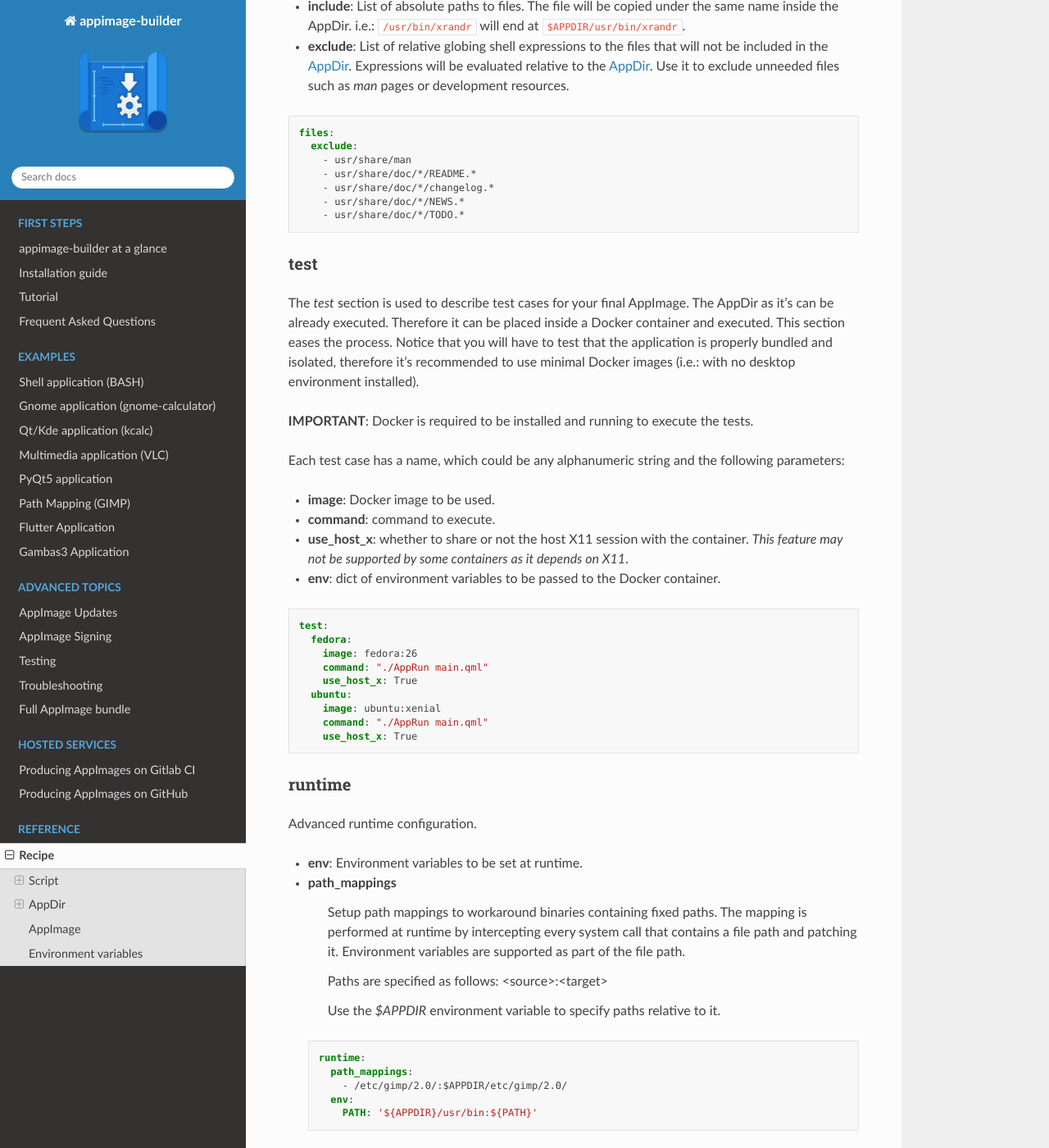
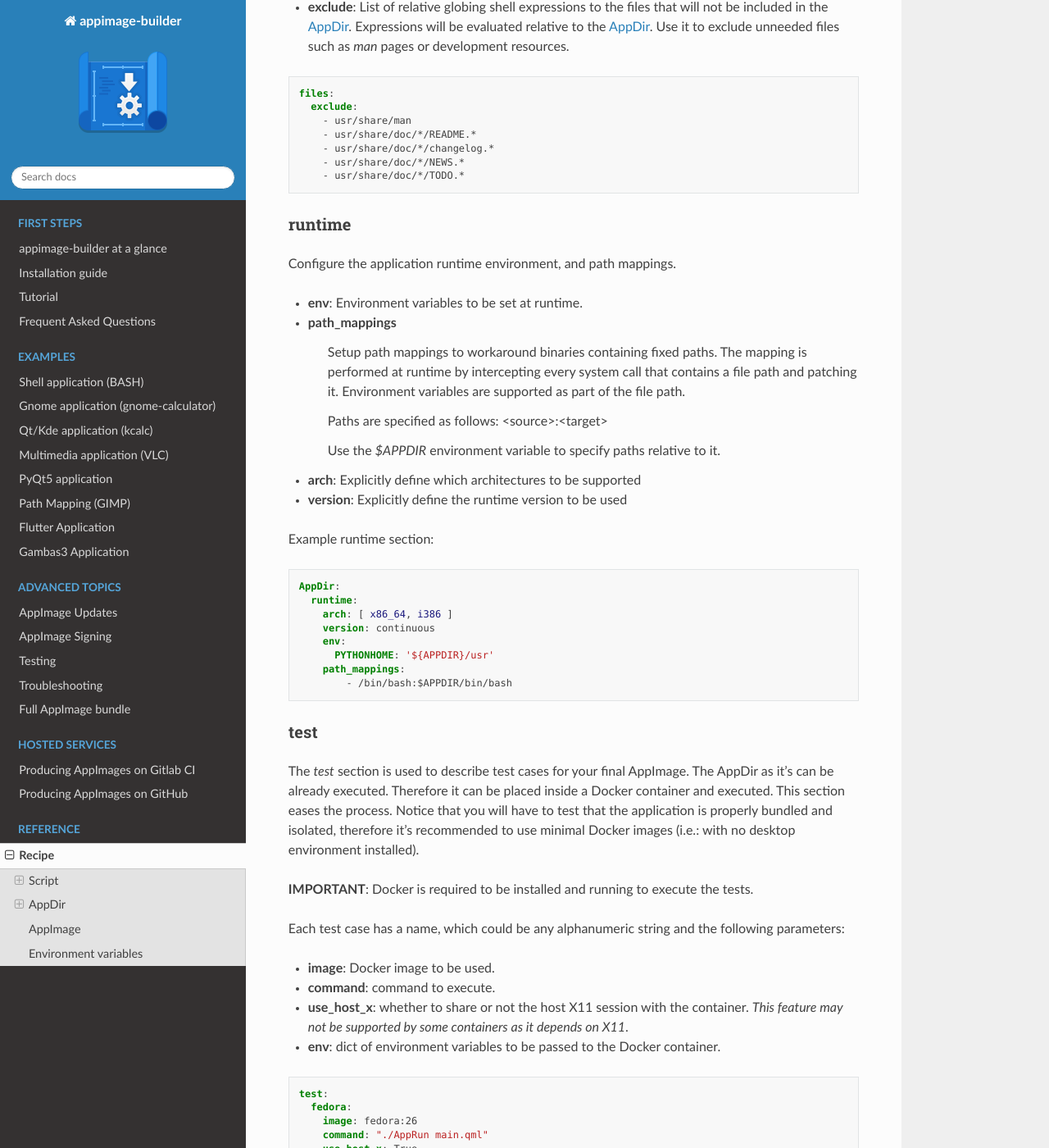
Before and after one commit to AppImageCrafters/appimage-builder-docs, a Sphinx documentation site: the page built from source/reference/recipe.rst, in a window 1280 px wide and 1400 px high, scrolled down 3743 px. Shown: the whole window at 82% size. Built offline with Sphinx 7.4.7 and the Read the Docs theme 2.0.0, drawn with Linux system fonts in a browser that asks for light colours.

Commit message:
Update runtime section doc

```diff
--- a/source/reference/recipe.rst
+++ b/source/reference/recipe.rst
@@ -220,6 +217,43 @@ deploy methods. `Globing expressions`_ can be used to match multiple files at on
 
 .. _recipe_test:
 
+-------
+runtime
+-------
+
+Configure the application runtime environment, and path mappings.
+
+- **env**: Environment variables to be set at runtime.
+- **path_mappings**
+    Setup path mappings to workaround binaries containing fixed paths. The mapping is performed at runtime by
+    intercepting every system call that contains a file path and patching it. Environment variables are supported
+    as part of the file path.
+
+    Paths are specified as follows: <source>:<target>
+
+    Use the *$APPDIR* environment variable to specify paths relative to it.
+
+- **arch**: Explicitly define which architectures to be supported
+- **version**: Explicitly define the runtime version to be used
+
+Example runtime section:
+
+.. code-block:: yaml
+
+    AppDir:
+      runtime:
+        arch: [ x86_64, i386 ]
+        version: continuous
+        env:
+          PYTHONHOME: '${APPDIR}/usr'
+        path_mappings:
+            - /bin/bash:$APPDIR/bin/bash
+
+
+
+.. _AppRun project repo: https://github.com/appimagecrafters/AppRun
+
+
 ----
 test
 ----
@@ -254,35 +288,6 @@ following parameters:
 
 .. _recipe_runtime:
 
--------
-runtime
--------
-
-Advanced runtime configuration.
-
-- **env**: Environment variables to be set at runtime.
-- **path_mappings**
-    Setup path mappings to workaround binaries containing fixed paths. The mapping is performed at runtime by
-    intercepting every system call that contains a file path and patching it. Environment variables are supported
-    as part of the file path.
-
-    Paths are specified as follows: <source>:<target>
-
-    Use the *$APPDIR* environment variable to specify paths relative to it.
-
-
-
-
-.. _AppRun project repo: https://github.com/appimagecrafters/AppRun
-
-
- .. code-block:: yaml
-
-  runtime:
-    path_mappings:
-      - /etc/gimp/2.0/:$APPDIR/etc/gimp/2.0/
-    env:
-      PATH: '${APPDIR}/usr/bin:${PATH}'
 
 ========
 AppImage
```
Also changed, not shown: other parts of source/reference/recipe.rst (+0 -3 lines).
